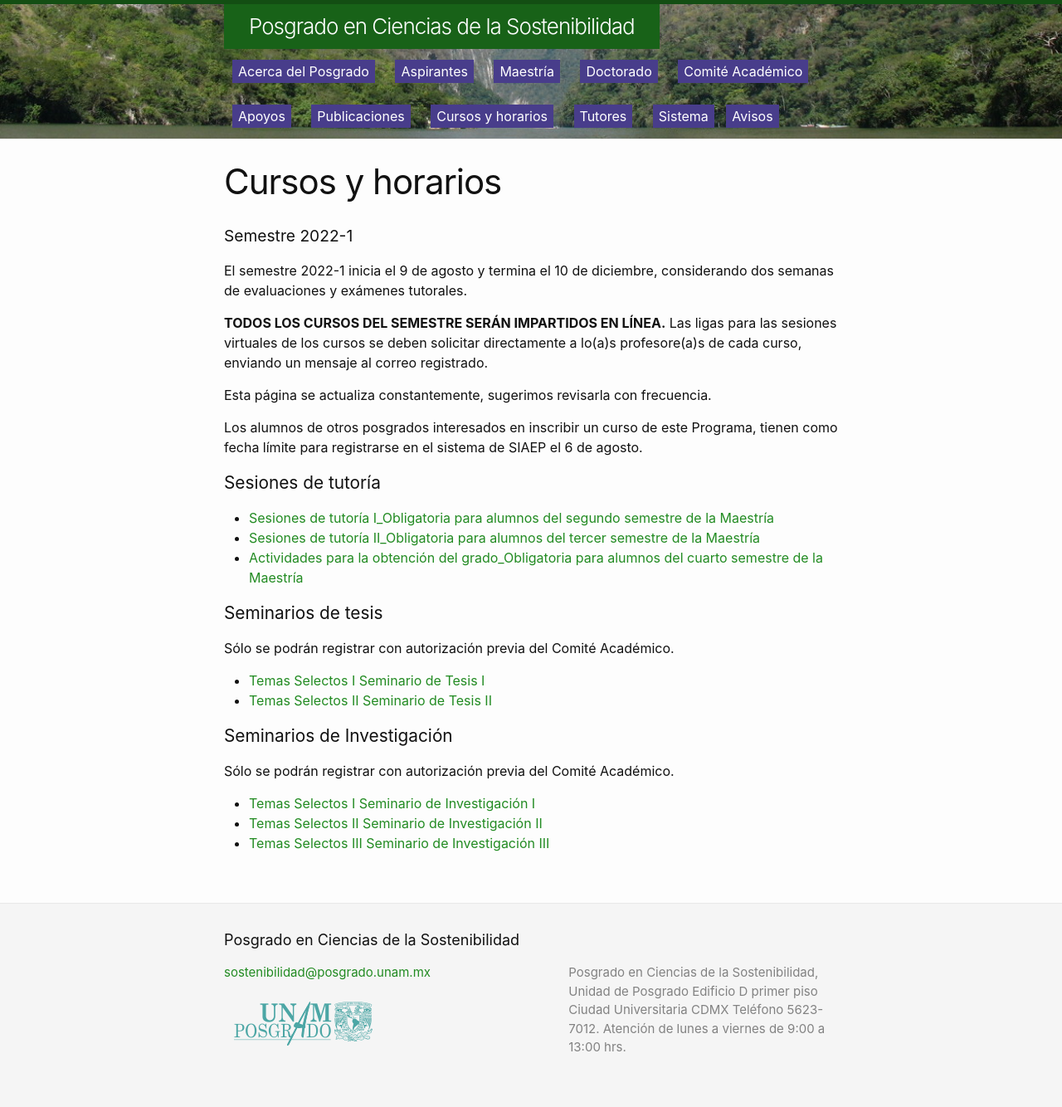
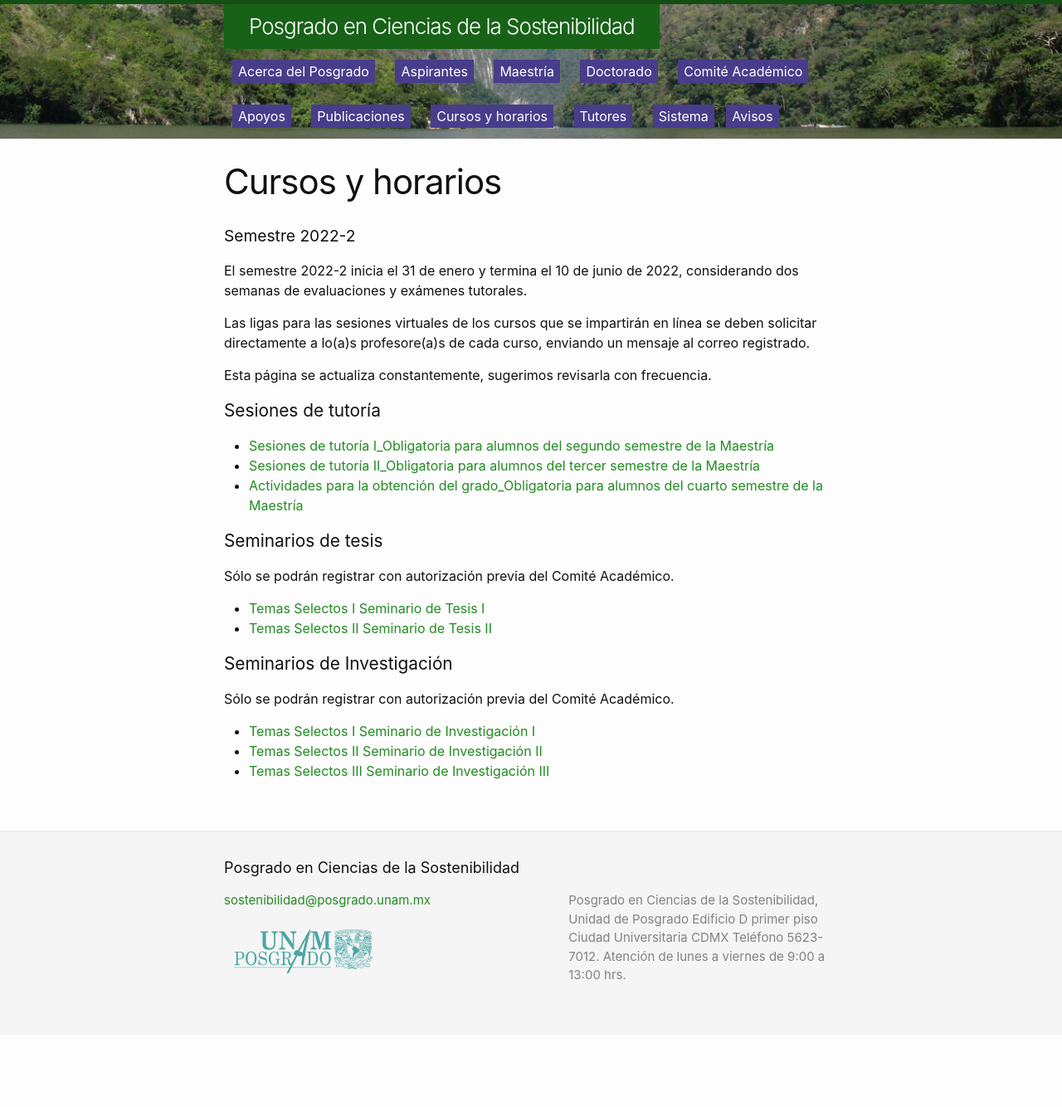
Before and after one commit to pcs-unam/pcs-unam.github.io, a Jekyll site: the page built from 08_cursos.md, in a window 1280 px wide. Shown: the whole page at 83% size. Built offline with Jekyll 4.4.1, drawn with Linux system fonts in a browser that asks for light colours; after the commit the page ends 1247 px from its top, so only the background shows below that.

Commit message:
Se actualizó la información del semestre 2022-2

```diff
--- a/08_cursos.md
+++ b/08_cursos.md
@@ -7,15 +7,14 @@ menu: true
 ---
 
 
-### Semestre 2022-1
+### Semestre 2022-2
 
-El semestre 2022-1 inicia el 9 de agosto y termina el 10 de diciembre, considerando dos semanas de evaluaciones y exámenes tutorales.
+El semestre 2022-2 inicia el 31 de enero y termina el 10 de junio de 2022, considerando dos semanas de evaluaciones y exámenes tutorales.
 
-**TODOS LOS CURSOS DEL SEMESTRE SERÁN IMPARTIDOS EN LÍNEA.** Las ligas para las sesiones virtuales de los cursos se deben solicitar directamente a lo(a)s profesore(a)s de cada curso, enviando un mensaje al correo registrado.
+Las ligas para las sesiones virtuales de los cursos que se impartirán en línea se deben solicitar directamente a lo(a)s profesore(a)s de cada curso, enviando un mensaje al correo registrado.
 
 Esta página se actualiza constantemente, sugerimos revisarla con frecuencia.
 
-Los alumnos de otros posgrados interesados en inscribir un curso de este Programa, tienen como fecha límite para registrarse en el sistema de SIAEP el 6 de agosto.
 
 
 <!-- cursos-siges -->
```
